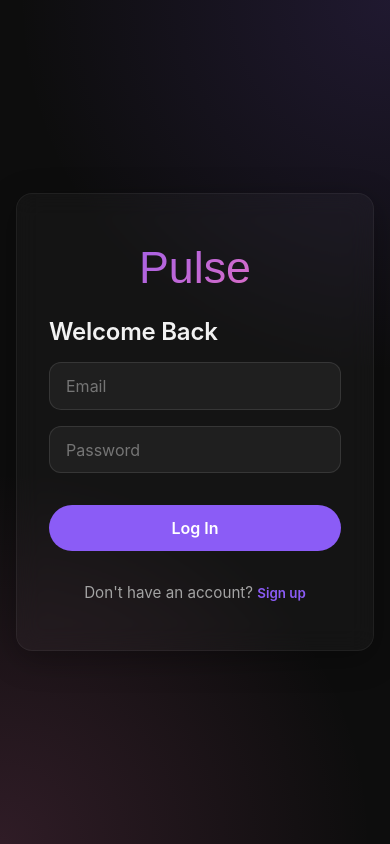
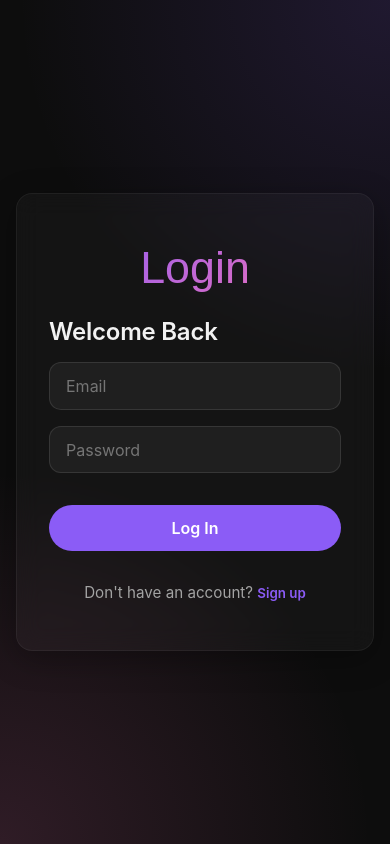
Before and after one commit to Himanshu9097/simpleSocialMedia, a React (Vite) app in the folder frontend/my-react-app/: page /auth in a window 390 px wide. Built offline with nearby package versions, Linux system fonts and the light colour scheme; a web font is replaced by a local one.

Commit message:
Fix mobile navbar sizing and update auth titles

```diff
--- a/frontend/my-react-app/src/components/Navbar.css
+++ b/frontend/my-react-app/src/components/Navbar.css
@@ -107,7 +107,8 @@
 
   .nav-item {
     justify-content: center;
-    padding: 1rem;
+    padding: 0.6rem;
+    width: auto;
     border-radius: var(--radius-full);
   }
 
--- a/frontend/my-react-app/src/pages/Auth.jsx
+++ b/frontend/my-react-app/src/pages/Auth.jsx
@@ -34,7 +34,7 @@ const Auth = () => {
     return (
         <div className="auth-container">
             <div className="auth-card glass-panel animate-fade-in">
-                <h1 className="logo-text text-center mb-6">Pulse</h1>
+                <h1 className="logo-text text-center mb-6">{isLogin ? 'Login' : 'Sign Up'}</h1>
                 <h2 className="heading-2 mb-4">{isLogin ? 'Welcome Back' : 'Join Us'}</h2>
 
                 {error && <div className="error-message">{error}</div>}
```
